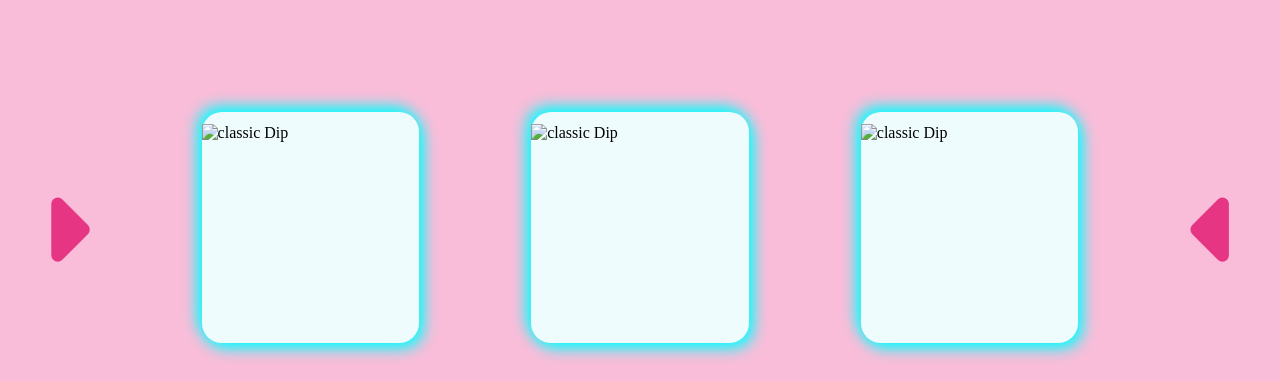
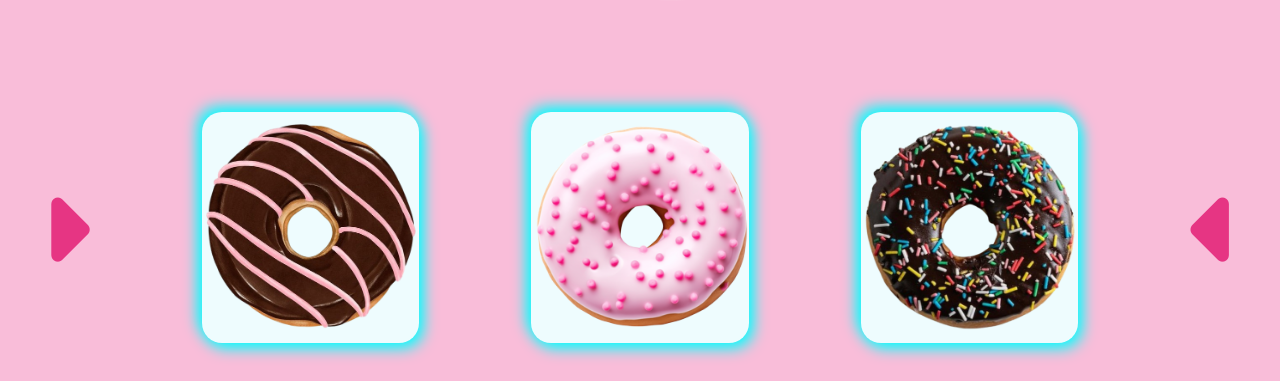
Before and after one commit to Sumaiyaa98/Projects, a plain HTML site: page DippinDonuts/index.html in a window 1280 px wide. Shown: the part 968-1349 px from the top of the page. Drawn offline with Linux system fonts and the light colour scheme; files whose address does not match are found by name; a web font is replaced by a local one.

Commit message:
Update index.html

```diff
--- a/DippinDonuts/index.html
+++ b/DippinDonuts/index.html
@@ -50,11 +50,11 @@
                     <i class="fa-solid fa-caret-right"></i>
                 </div>
                 <div class="box">
-                    <img src="donut1.png" alt="classic Dip" style="width: 100%; height: 90%;">
+                    <img src="/DippinDonuts/Images/donut1.png" alt="classic Dip" style="width: 100%; height: 90%;">
                 </div>
-                <div class="box">  <img src="d2.png" alt="classic Dip" style="width: 100%; height: 90%;"></div>
+                <div class="box">  <img src="/DippinDonuts/Images/d2.png" alt="classic Dip" style="width: 100%; height: 90%;"></div>
                 <div class="box">
-                    <img src="donut3.png" alt="classic Dip" style="width: 100%; height: 90%;">
+                    <img src="/DippinDonuts/Images/donut3.png" alt="classic Dip" style="width: 100%; height: 90%;">
                 </div>
                 <div class="icon">
                     <i class="fa-solid fa-caret-left"></i>
```
